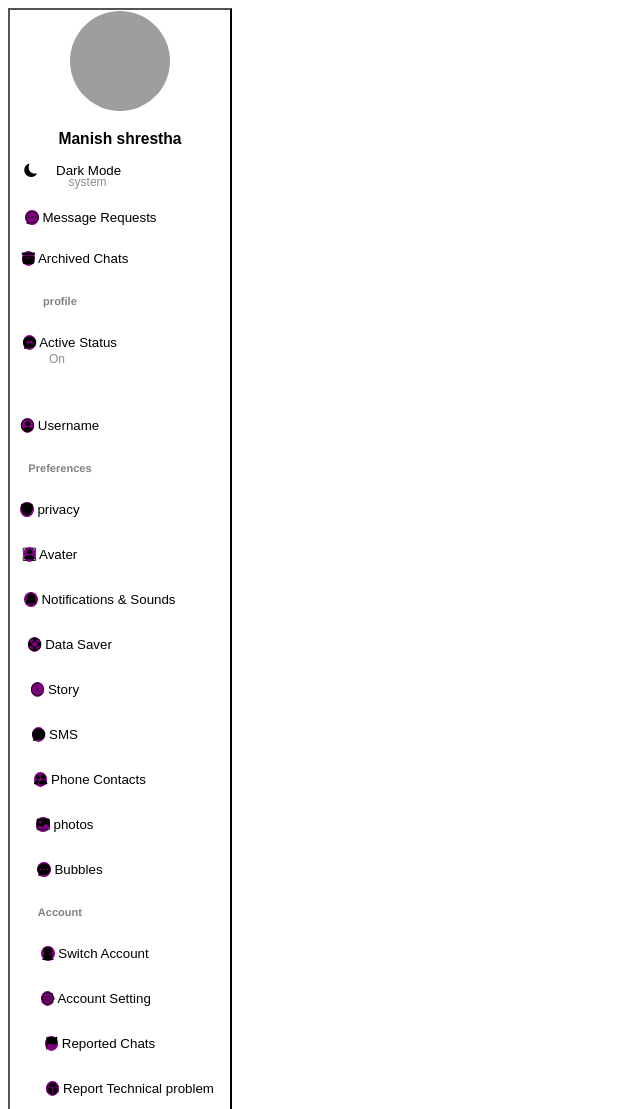
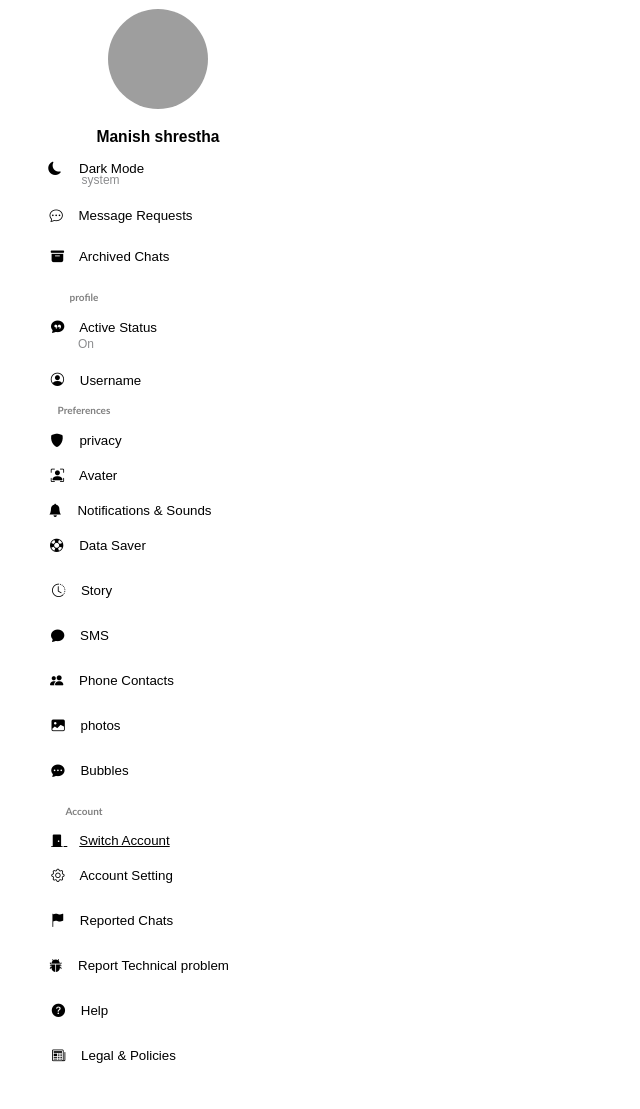
Before and after one commit to sabinshrestha7065/ibootcamp, a plain HTML site: page messenger/Me.html in a window 1280 px wide. Shown: the top 1109 px of the page, without its empty margins (0-640 px from the left). Drawn offline with nearby package versions, Linux system fonts and the light colour scheme; grey boxes are pictures that could not be loaded.

Commit message:
messenger designer

```diff
--- a/messenger/Me.html
+++ b/messenger/Me.html
@@ -10,6 +10,10 @@
     <style>
         button {
             background: none;
+            border: none;
+            position: relative;
+            left: 40px;
+            scroll-behavior: unset;
         }
 
         img {
@@ -24,7 +28,7 @@
             display: flex;
             cursor: pointer;
             position: relative;
-            right: 10px;
+            right: 24px;
         }
 
         .setting p {
@@ -33,30 +37,34 @@
             font-size: 12px;
             position: relative;
             bottom: 15px;
-            right: 1px;
+            right: 12px;
+        }
+
+        .setting label {
+            position: relative;
+            left: -1px;
         }
 
         .Message {
             position: relative;
             bottom: 6px;
-            right: 29px;
+            right: 43px;
             cursor: pointer;
 
         }
 
         .notification {
             position: relative;
-            padding: 10px;
             margin: 10px;
             cursor: pointer;
-            right: 20px;
+            right: 34px;
         }
 
         .data {
             position: relative;
             padding: 10px;
             margin: 10px;
-            right: 50px;
+            right: 66px;
             cursor: pointer;
         }
 
@@ -66,13 +74,12 @@
             padding: 10px;
             margin: 10px;
             cursor: pointer;
-            right: 45px;
+            right: 54px;
         }
 
         .status {
             position: relative;
-            right: 50px;
-            padding: 10px;
+            right: 60px;
             margin: 10px;
             cursor: pointer;
         }
@@ -83,29 +90,26 @@
             font-size: 12px;
             position: relative;
             bottom: 10px;
-            right: 13px;
+            right: 12px;
         }
 
         .user {
             position: relative;
-            right: 30px;
-            padding: 10px;
             margin: 10px;
             cursor: pointer;
-            right: 60px;
+            right: 68px;
         }
 
         .privacy {
             position: relative;
-            right: 70px;
+            right: 78px;
             cursor: pointer;
-            padding: 10px;
             margin: 10px;
         }
 
         .avater {
             position: relative;
-            right: 70px;
+            right: 80px;
             padding: 10px;
             margin: 10px;
             cursor: pointer;
@@ -113,7 +117,7 @@
 
         .story {
             position: relative;
-            right: 65px;
+            right: 82px;
             padding: 10px;
             margin: 10px;
             cursor: pointer;
@@ -121,7 +125,7 @@
 
         .sms {
             position: relative;
-            right: 65px;
+            right: 84px;
             padding: 10px;
             margin: 10px;
             cursor: pointer;
@@ -129,7 +133,7 @@
 
         .phone {
             position: relative;
-            right: 30px;
+            right: 52px;
             padding: 10px;
             margin: 10px;
             cursor: pointer;
@@ -137,7 +141,7 @@
 
         .photos {
             position: relative;
-            right: 55px;
+            right: 78px;
             padding: 10px;
             margin: 10px;
             cursor: pointer;
@@ -145,13 +149,38 @@
 
         .bubbles {
             position: relative;
-            right: 50px;
+            right: 74px;
             padding: 10px;
             margin: 10px;
             cursor: pointer;
         }
 
-        .switch {
+         a {
+            position: relative;
+            right: 54px;
+            padding: 10px;
+            margin: 10px;
+            color: black;
+            cursor: pointer;
+        }
+
+        .setting1 {
+            position: relative;
+            right: 52px;
+            padding: 10px;
+            margin: 10px;
+            cursor: pointer;
+        }
+
+        .reported {
+            position: relative;
+            right: 52px;
+            padding: 10px;
+            margin: 10px;
+            cursor: pointer;
+        }
+
+        .report {
             position: relative;
             right: 25px;
             padding: 10px;
@@ -159,31 +188,15 @@
             cursor: pointer;
         }
 
-        .setting1 {
+        .help {
             position: relative;
-            right: 24px;
+            right: 84px;
             padding: 10px;
             margin: 10px;
             cursor: pointer;
         }
 
-        .reported {
-            position: relative;
-            right: 20px;
-            padding: 10px;
-            margin: 10px;
-            cursor: pointer;
-        }
-
-        .report {
-            position: relative;
-            left: 10px;
-            padding: 10px;
-            margin: 10px;
-            cursor: pointer;
-        }
-
-        .help {
+        .legal {
             position: relative;
             right: 50px;
             padding: 10px;
@@ -191,18 +204,11 @@
             cursor: pointer;
         }
 
-        .legal {
-            position: relative;
-            right: 14px;
-            padding: 10px;
-            margin: 10px;
-            cursor: pointer;
-        }
-
         h5 {
             position: relative;
-            right: 60px;
-            font-family: 'Franklin Gothic Medium', 'Arial Narrow', Arial, sans-serif;
+            right: 74px;
+            font-family: 'Trebuchet MS', 'Lucida Sans Unicode', 'Lucida Grande', 'Lucida Sans', Arial, sans-serif;
+            font-size: x-small;
             color: grey;
         }
 
@@ -210,11 +216,12 @@
             height: 50px;
             width: 50px;
             border-radius: 50%;
-            background:none;
+            background: none;
         }
-        i{
-            border-radius: 50%;
-            background-color: purple;
+
+        label {
+            position: relative;
+            left: 12px;
         }
     </style>
 </head>
@@ -260,11 +267,11 @@
         </div>
         <div class="notification">
             <i class="bi bi-bell-fill"></i>
-            <span>Notifications & Sounds</span>
+            <label for="notification">Notifications & Sounds</label>
         </div>
         <div class="data">
             <i class="bi bi-life-preserver"></i>
-            <span>Data Saver</span>
+            <label for="date">Data Saver</label>
         </div>
         <div class="story">
             <i class="bi bi-clock-history"></i>
@@ -287,10 +294,10 @@
             <label for="bubbles">Bubbles</label>
         </div>
         <h5>Account</h5>
-        <div class="switch">
+        <a href="./switch account.html">
             <i class="bi bi-door-closed-fill"></i>
             <label for="switch">Switch Account</label>
-        </div>
+        </a>
         <div class="setting1">
             <i class="bi bi-gear"></i>
             <label for="setting">Account Setting</label>
```
Also changed, not shown: messenger/switch account.html (added, +126 -0 lines).
